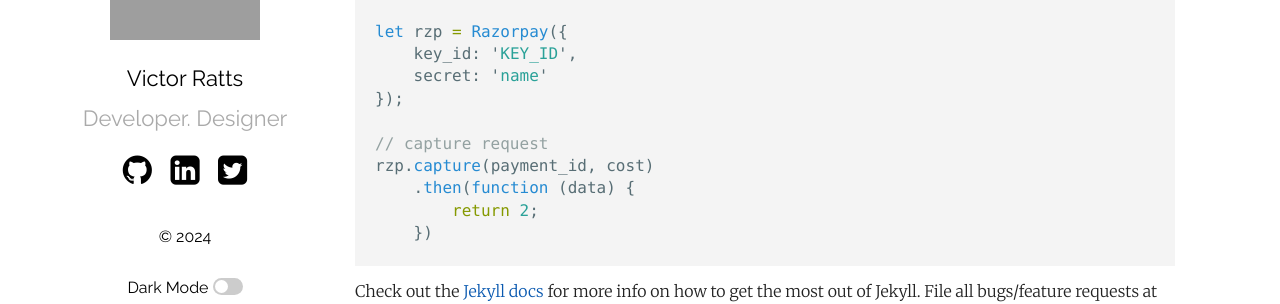
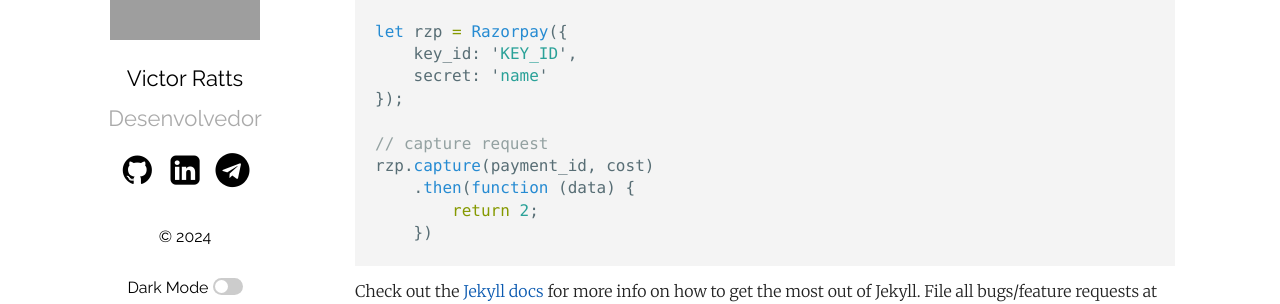
Before and after one commit to victorratts13/victorratts13.github.io, a Jekyll site: the page built from _posts/2019-03-23-welcome-to-jekyll.markdown, in a window 1280 px wide. Shown: the part 281-585 px from the top of the page. Built offline with Jekyll 4.4.1, drawn with Linux system fonts in a browser that asks for light colours; part of the change alters nothing that is shown; grey boxes are pictures that could not be loaded.

Commit message:
Update _config.yml

```diff
--- a/_config.yml
+++ b/_config.yml
@@ -1,12 +1,10 @@
-remote_theme: thelehhman/plainwhite-jekyll
+remote_theme: samarsault/plainwhite-jekyll
 
-title: wellcome to the ratts'verse
+title: Victor Ratts
 author: victorratts13
 email: victor.ratts13@gmail.com
 description: > # this means to ignore newlines until "show_exerpts:"
-  Write an awesome description for your new site here. You can edit this
-  line in _config.yml. It will appear in your document head meta (for
-  Google search results) and in your feed.xml site description.
+  Desenvolvedor e analista de sistemas especialista em Javascript e PHP
 show_excerpts: true # set to true to show excerpts on the homepage
 
 # Minima date format
@@ -15,7 +13,7 @@ sass:
   sass_dir: _sass
 plainwhite:
   name: Victor Ratts
-  tagline: Developer. Designer
+  tagline: Desenvolvedor
   date_format: "%b %-d, %Y"
   sitemap: true # set to true to generate sitemap.xml content
   search: true # set to true to enable searchbar
@@ -23,9 +21,9 @@ plainwhite:
 
   # generate social links in footer
   social_links:
-    twitter: RattsVictor
+    # twitter: RattsVictor
     github:  victorratts13
-    linkedIn: in/victorratts13
+    linkedIn: in/vratts
     rss: rss
     # dribbble: jekyll
     # flickr:   jekyll
@@ -34,7 +32,7 @@ plainwhite:
     # youtube: jekyll
     # facebook: jekyll
     # soundcloud: jekyll
-    # telegram: jekyll
+    telegram: vratts
 
     # Mastodon instances
     # mastodon:
```
